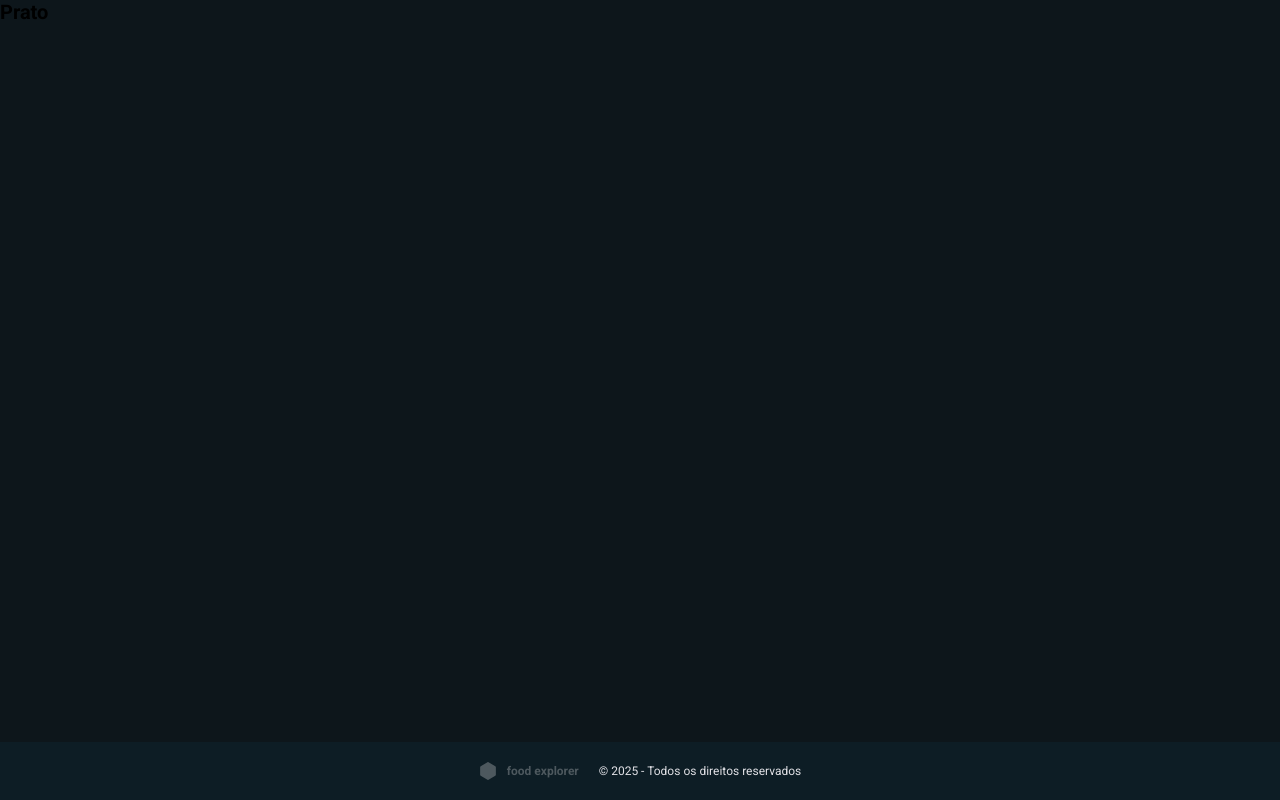
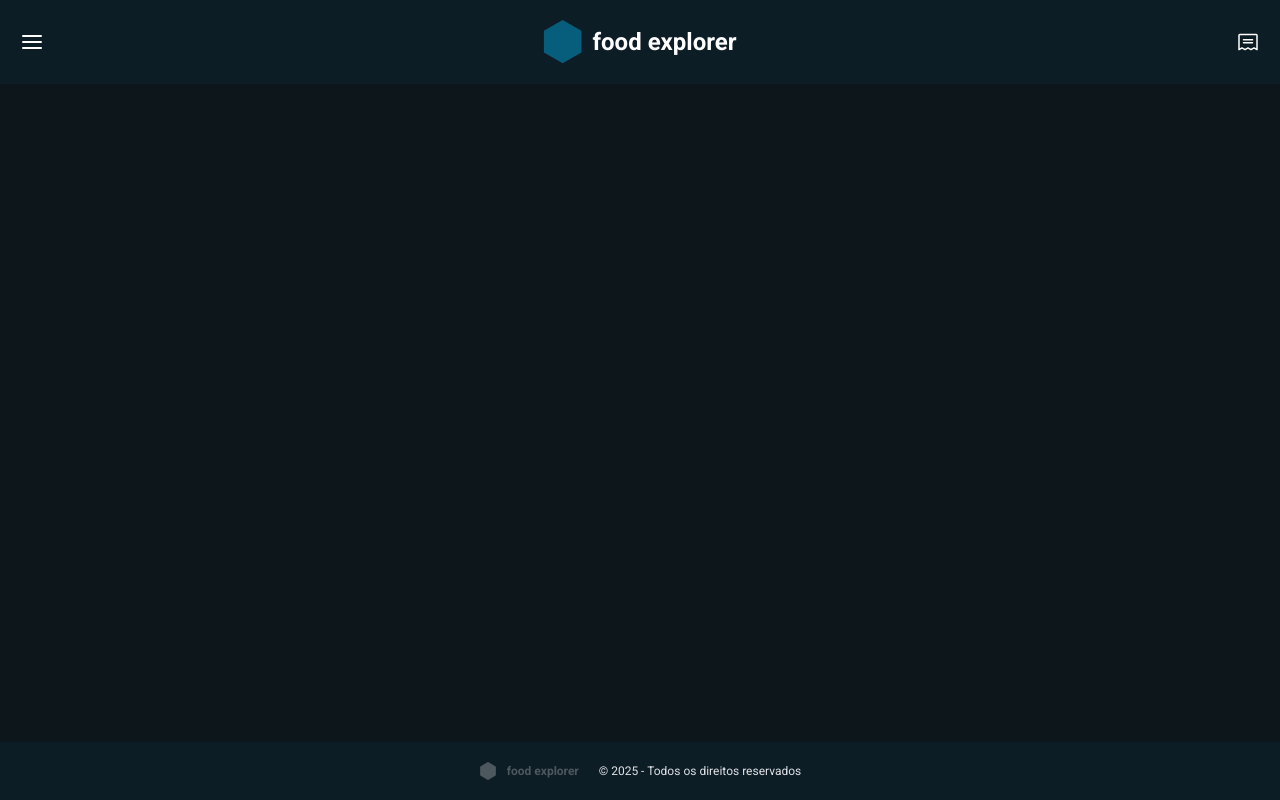
Before and after one commit to phrsilva/food-explorer-frontend, a React (Vite) app: page / in a window 1280 px wide. Built offline with nearby package versions, Linux system fonts and the light colour scheme.

Commit message:
conclusão da barra de navegação

```diff
--- /dev/null
+++ b/src/componentes/barraDeNavegacao/index.jsx
@@ -0,0 +1,17 @@
+import { Container, LogoNavegacao } from "./styles";
+import { Logo } from "../../componentes/logo";
+import { FiMenu } from "react-icons/fi";
+import { PiReceipt } from "react-icons/pi";
+
+export function BarraDeNavegacao() {
+    return (
+        <Container>
+            <FiMenu />
+            <LogoNavegacao/>
+            <PiReceipt  />
+
+
+
+        </Container>
+    )
+}
--- /dev/null
+++ b/src/componentes/barraDeNavegacao/styles.js
@@ -0,0 +1,43 @@
+import styled from "styled-components";
+import {Logo} from "../../componentes/logo";
+
+export const Container = styled.div`
+
+    display: flex;
+    flex-direction: row;
+    align-items: center;
+    padding: 2rem;
+    justify-content: space-between;
+    gap: 1rem;
+    background-color: ${({theme}) => theme.ESCURO.ESCURO_900};
+
+
+    > svg {
+        color: ${({theme}) => theme.CLARO.CLARO_100};
+        font-size: 2.4rem;
+    }
+
+
+`;
+
+export const LogoNavegacao = styled(Logo)`
+
+    display: flex;
+    flex-direction: row;
+    align-items: center;
+    justify-content: center;
+    gap: 1rem;
+
+    h1 {
+        color: ${({theme}) => theme.CLARO.CLARO_100};
+        font-size: 2.4rem;
+        margin-bottom: 0;
+
+    }
+
+    img {
+        margin-bottom: 0;
+    }
+
+
+`;
--- a/src/componentes/logo/index.jsx
+++ b/src/componentes/logo/index.jsx
@@ -1,9 +1,9 @@
 import logoImg from '../../assets/polygon.svg'
 import {Container} from "./styles";
 
-export function Logo() {
+export function Logo({className}) {
     return (
-        <Container>
+        <Container className={className}>
             <img src={logoImg} alt="Logo" />
             <h1>food explorer</h1>
         </Container>
--- a/src/paginas/prato/index.jsx
+++ b/src/paginas/prato/index.jsx
@@ -1,13 +1,13 @@
 import { Container } from "./styles"
 import { Rodape } from "../../componentes/rodape"
+import { BarraDeNavegacao } from "../../componentes/barraDeNavegacao"
 
 export function Prato() {
     return (
 
         <Container>
-            <h1>Prato</h1>
-            <Rodape></Rodape>
-
+            <BarraDeNavegacao/>
+            <Rodape/>
         </Container>
 
 
```
Also changed, not shown: src/assets/Dish.png (added), src/componentes/cabecalho/index.jsx (deleted), src/componentes/cabecalho/styles.js (deleted).
